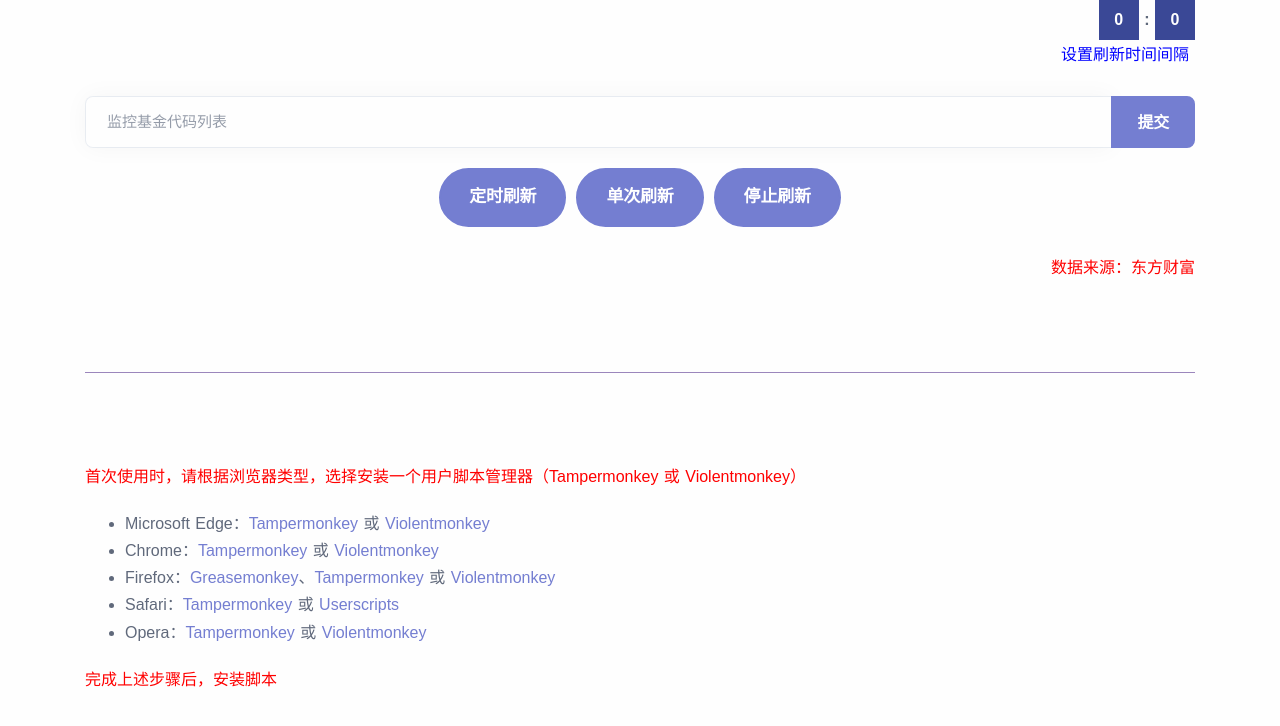
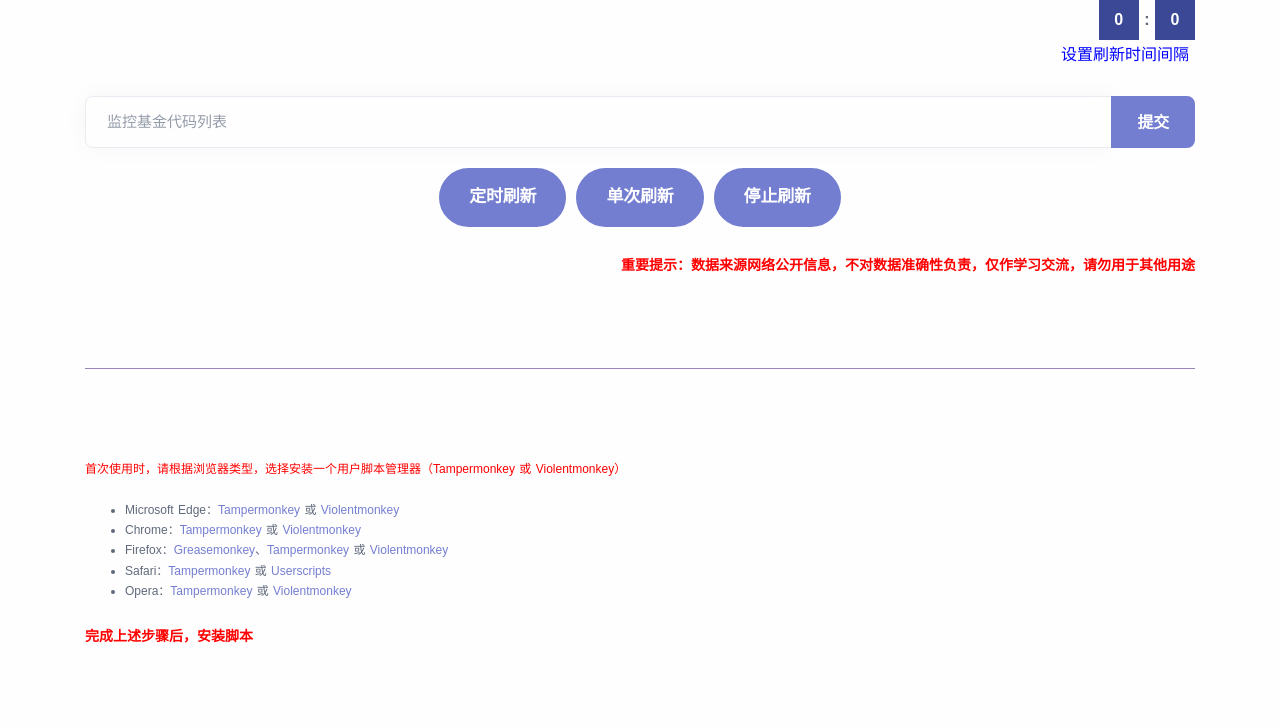
Before and after one commit to datafanclub/fundmonitor, a plain HTML site: page index.html in a window 1280 px wide. Drawn offline with Linux system fonts and the light colour scheme.

Commit message:
修改部分网页内容

```diff
--- a/index.html
+++ b/index.html
@@ -94,18 +94,18 @@
         <br>
         <div id="container">
         </div>
-      <p align="right" style="color:red"> 数据来源：东方财富 </p>
+      <p align="right" style="color:red; font-size:14px"><b>重要提示：数据来源网络公开信息，不对数据准确性负责，仅作学习交流，请勿用于其他用途</b></p>
       <HR style="FILTER: alpha(opacity=100,finishopacity=0,style=3)" width="100%" color=#987cb9 SIZE=3>
       <div class="manual">
-        <p style="color:red"> 首次使用时，请根据浏览器类型，选择安装一个用户脚本管理器（Tampermonkey 或 Violentmonkey）</p>
-        <ul>
+        <p style="color:red; font-size:12px"> 首次使用时，请根据浏览器类型，选择安装一个用户脚本管理器（Tampermonkey 或 Violentmonkey）</p>
+        <ul style="font-size:12px">
         <li>Microsoft Edge：<a href="https://microsoftedge.microsoft.com/addons/detail/tampermonkey/iikmkjmpaadaobahmlepeloendndfphd">Tampermonkey</a> 或 <a href="https://microsoftedge.microsoft.com/addons/detail/violentmonkey/eeagobfjdenkkddmbclomhiblgggliao">Violentmonkey</a></li>
         <li>Chrome：<a href="https://chrome.google.com/webstore/detail/tampermonkey/dhdgffkkebhmkfjojejmpbldmpobfkfo">Tampermonkey</a> 或 <a href="https://chrome.google.com/webstore/detail/violent-monkey/jinjaccalgkegednnccohejagnlnfdag">Violentmonkey</a></li>
         <li>Firefox：<a href="https://addons.mozilla.org/firefox/addon/greasemonkey/">Greasemonkey</a>、<a href="https://addons.mozilla.org/firefox/addon/tampermonkey/">Tampermonkey</a> 或 <a href="https://addons.mozilla.org/firefox/addon/violentmonkey/">Violentmonkey</a></li>
         <li>Safari：<a href="http://tampermonkey.net/?browser=safari">Tampermonkey</a> 或 <a href="https://apps.apple.com/app/userscripts/id1463298887">Userscripts</a></li>
         <li>Opera：<a href="https://addons.opera.com/extensions/details/tampermonkey-beta/">Tampermonkey</a> 或 <a href="https://violentmonkey.github.io/get-it/">Violentmonkey</a></li>
         </ul>
-        <a style="color:red" href="https://greasyfork.org/scripts/474468-fund-monitor/code/Fund%20Monitor.user.js" display:none> 完成上述步骤后，安装脚本 </a>
+        <a style="color:red; font-size:14px" href="https://greasyfork.org/scripts/474468-fund-monitor/code/Fund%20Monitor.user.js" display:none> <b>完成上述步骤后，安装脚本</b> </a>
       </div>
     </div>
   </body>
```
